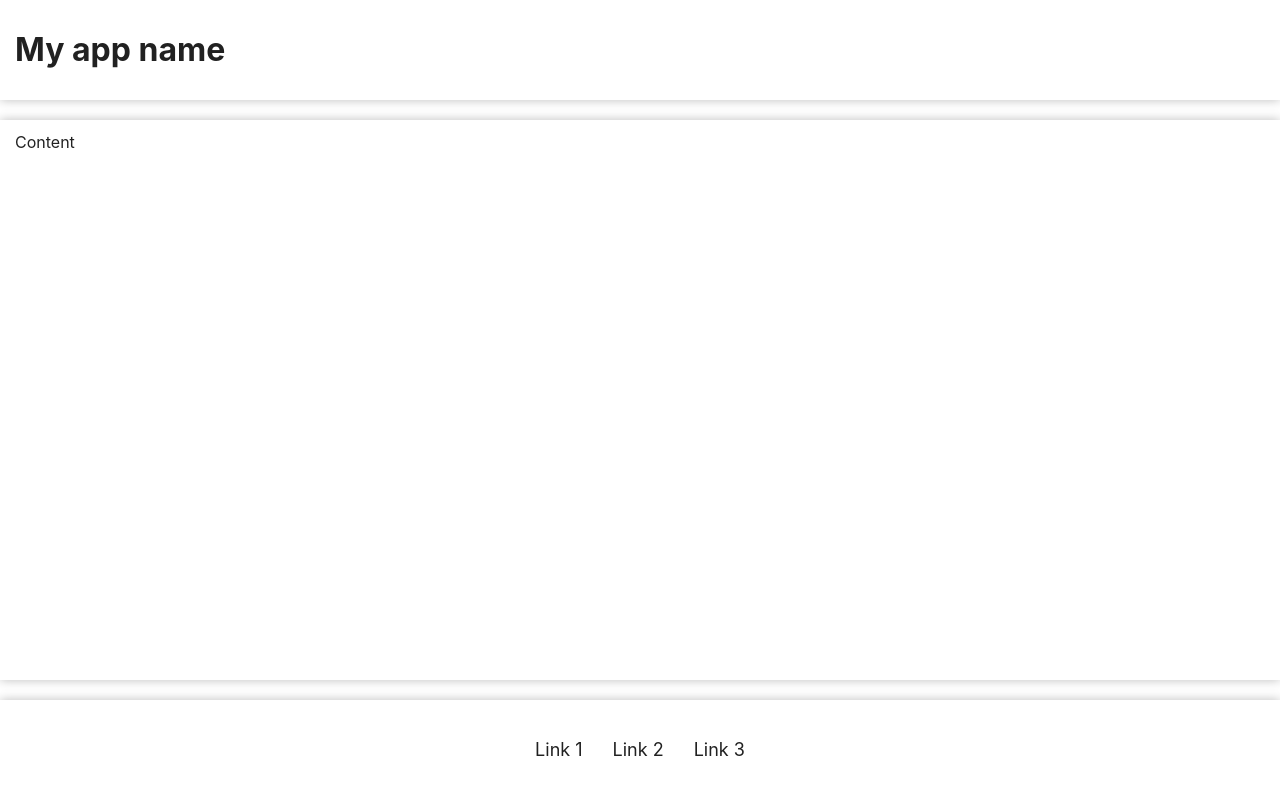
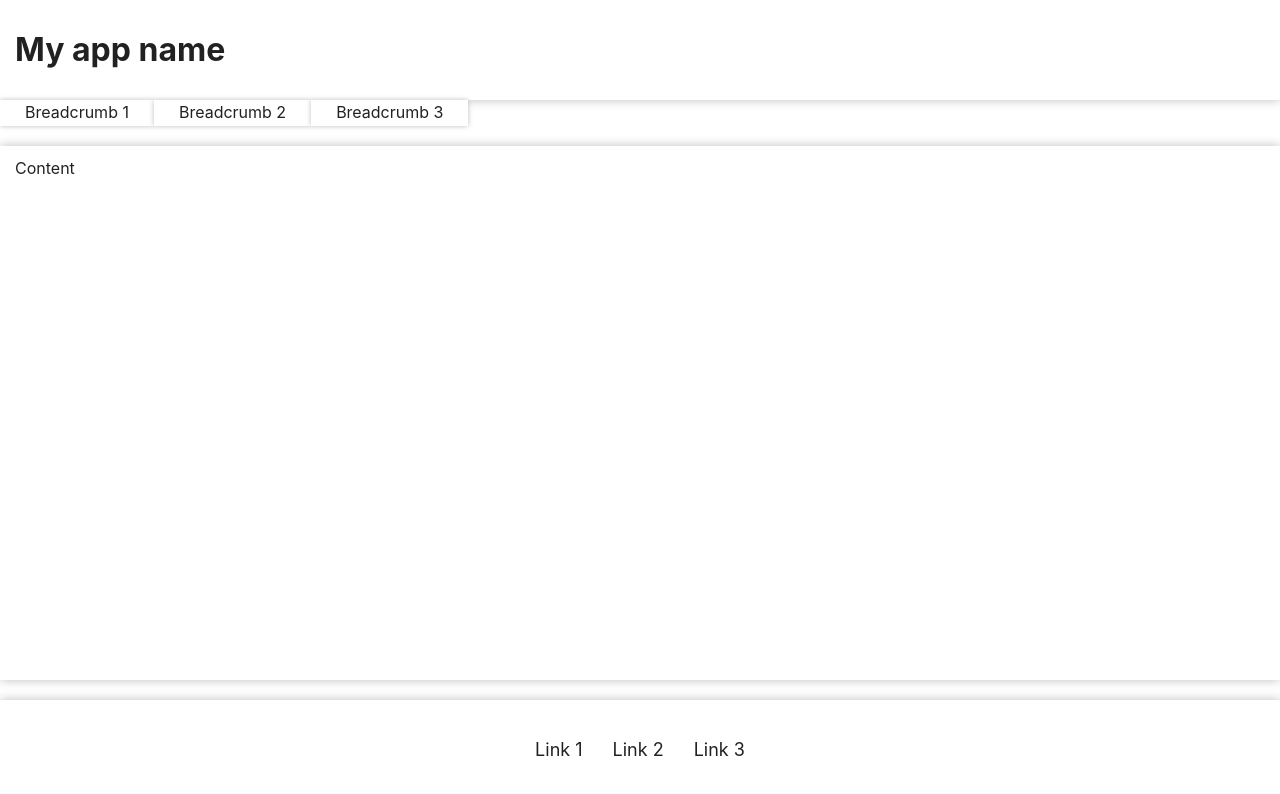
Before and after one commit to katsuro666/lad-vue-project, a Vue app: page / in a window 1280 px wide. Shown: the top 794 px of the page. Built offline with nearby package versions, Linux system fonts and the light colour scheme; some icons are missing.

Commit message:
add breadcrumbs (not working yet)

```diff
--- a/src/App.vue
+++ b/src/App.vue
@@ -1,13 +1,11 @@
 <template>
   <v-app>
-    <MainLayout>
+    <component :is="$route.meta.layout || 'div'">
       <router-view />
-    </MainLayout>
+    </component>
   </v-app>
 </template>
 
-<script setup lang="ts">
-import MainLayout from './layouts/MainLayout/MainLayout.vue'
-</script>
+<script setup lang="ts"></script>
 
 <style scoped></style>
--- /dev/null
+++ b/src/components/NavBar/NavBar.style.scss
@@ -0,0 +1,17 @@
+.nav-list {
+  display: flex;
+  list-style: none;
+}
+
+.nav__item {
+  padding: 0px 25px;
+  background-color: rgb(var(--v-theme-surface));
+  box-shadow: 0 0px 5px rgb(var(--v-theme-shadow-lg));
+  transition: all ease 0.2s;
+
+  &:hover {
+    cursor: pointer;
+    scale: 1.02;
+    box-shadow: 0 0px 10px rgb(var(--v-theme-shadow-lg));
+  }
+}
--- /dev/null
+++ b/src/components/NavBar/NavBar.vue
@@ -0,0 +1,13 @@
+<template>
+  <div class="nav-bar">
+    <ul class="nav-list">
+      <li class="nav__item">Breadcrumb 1</li>
+      <li class="nav__item">Breadcrumb 2</li>
+      <li class="nav__item">Breadcrumb 3</li>
+    </ul>
+  </div>
+</template>
+
+<script setup lang="ts"></script>
+
+<style src="./NavBar.style.scss" scoped></style>
--- a/src/layouts/MainLayout/MainLayout.vue
+++ b/src/layouts/MainLayout/MainLayout.vue
@@ -1,6 +1,7 @@
 <template>
   <div class="app-wrapper">
     <AppHeader />
+    <NavBar />
     <router-view />
     <AppFooter />
   </div>
@@ -9,6 +10,7 @@
 <script setup lang="ts">
 import AppFooter from '@/components/AppFooter/AppFooter.vue'
 import AppHeader from '@/components/AppHeader/AppHeader.vue'
+import NavBar from '@/components/NavBar/NavBar.vue';
 </script>
 
 <style scoped>
--- a/src/router/index.ts
+++ b/src/router/index.ts
@@ -1,8 +1,7 @@
 import { createRouter, createWebHistory } from 'vue-router'
-import HomeView from '@/views/HomeView.vue'
-import AuthView from '@/views/AuthView.vue'
-import PageNotFound from '@/views/PageNotFound.vue'
 import { RouteNames, RoutePaths } from '@/constants/route.constants'
+import MainLayout from '@/layouts/MainLayout/MainLayout.vue'
+import HomeView from '@/views/HomeView/HomeView.vue'
 
 const router = createRouter({
   history: createWebHistory(import.meta.env.BASE_URL),
@@ -10,17 +9,26 @@ const router = createRouter({
     {
       path: RoutePaths.HOME,
       name: RouteNames.HOME,
-      component: HomeView
+      component: HomeView,
+      meta: {
+        layout: MainLayout
+      }
     },
     {
       path: RoutePaths.AUTH,
       name: RoutePaths.AUTH,
-      component: AuthView
+      component: () => import('@/views/AuthView/AuthView.vue'),
+      meta: {
+        layout: MainLayout
+      }
     },
     {
       path: RoutePaths.NOTFOUND,
       name: RoutePaths.NOTFOUND,
-      component: PageNotFound
+      component: () => import('@/views/PageNotFound/PageNotFound.vue'),
+      meta: {
+        layout: MainLayout
+      }
     }
   ]
 })
```
Also changed, not shown: src/views/AuthView/AuthView.vue (renamed from src/views/AuthView.vue), src/views/HomeView/HomeView.vue (renamed from src/views/HomeView.vue), src/views/PageNotFound/PageNotFound.vue (renamed from src/views/PageNotFound.vue).
